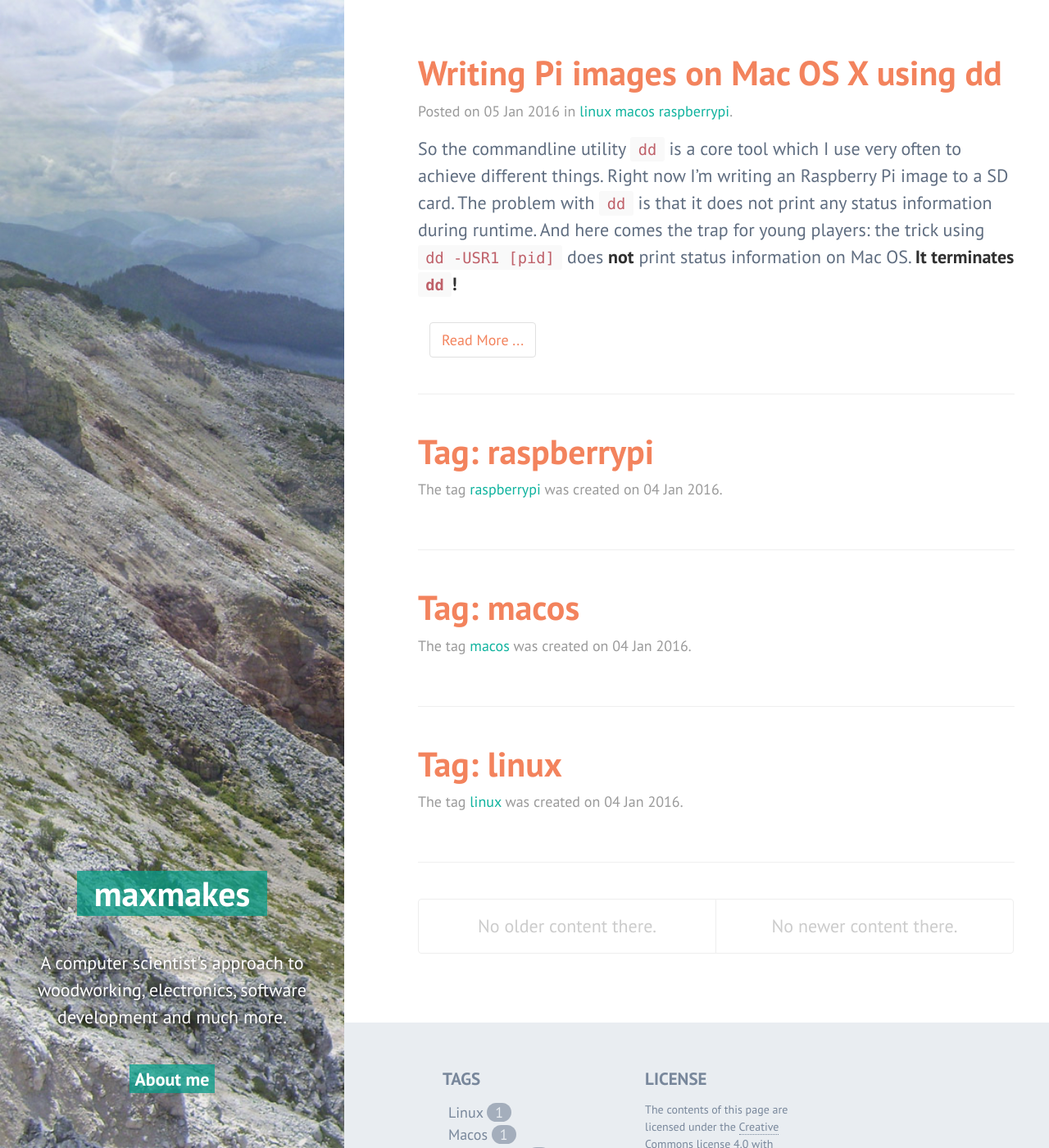
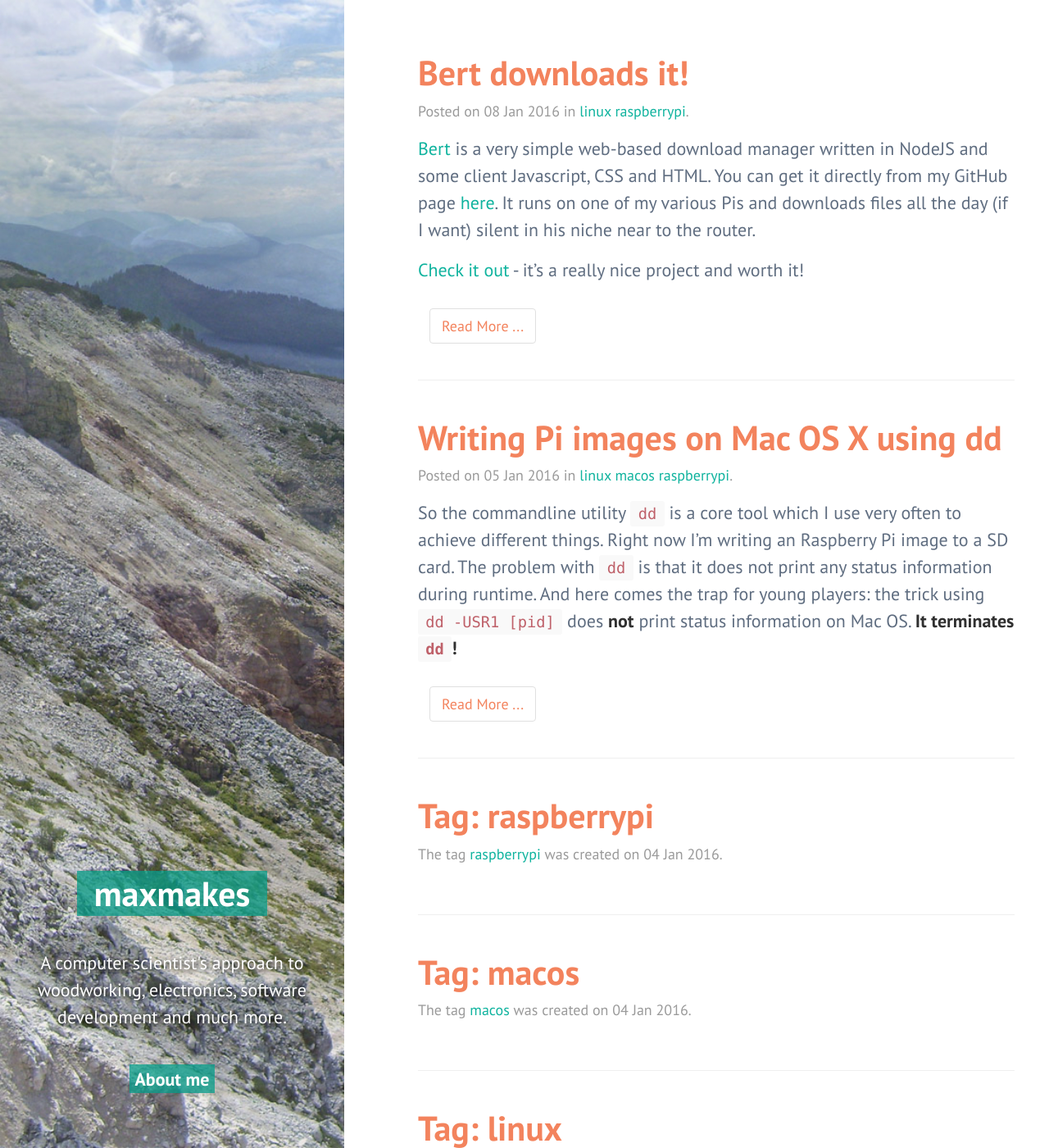
Before and after one commit to maxstrauch/maxstrauch.github.io, a Jekyll site: the page built from index.html, in a window 1280 px wide and 1400 px high. Shown: the whole window at 82% size. Built offline with Jekyll 4.4.1, drawn with Linux system fonts in a browser that asks for light colours; the list of posts is cut into pages by our own code; some of the changed lines change nothing that is shown.

Commit message:
New post

```diff
--- a/_includes/footer.html
+++ b/_includes/footer.html
@@ -18,7 +18,7 @@
       <p>
         The contents of this page are licensed under the <a href="https://creativecommons.org/">Creative Commons</a> license <a href="http://creativecommons.org/licenses/by-sa/4.0/">4.0 with flags &quot;BY&quot; and &quot;SA&quot;.</a>
       </p>
-      <p class="hide-link"><a href="http://creativecommons.org/licenses/by-sa/4.0/"><img src="/css/by-sa.png" alt="Attribution-ShareAlike 4.0 International" title="Attribution-ShareAlike 4.0 International" /></a></p>
+      <p class="hide-link"><a href="http://creativecommons.org/licenses/by-sa/4.0/"><img src="/css/by-sa.png" alt="Attribution-ShareAlike 4.0 International" class="ignore" title="Attribution-ShareAlike 4.0 International" /></a></p>
       <p>
           You are free to share and adapt this work but you must give appropriate credit and distribute your derivation under the same license.
       </p>
@@ -31,3 +31,14 @@
     {{ site.copyright_notice }}
   </div>
 </footer>
+
+<script>
+  (function(i,s,o,g,r,a,m){i['GoogleAnalyticsObject']=r;i[r]=i[r]||function(){
+  (i[r].q=i[r].q||[]).push(arguments)},i[r].l=1*new Date();a=s.createElement(o),
+  m=s.getElementsByTagName(o)[0];a.async=1;a.src=g;m.parentNode.insertBefore(a,m)
+  })(window,document,'script','//www.google-analytics.com/analytics.js','ga');
+
+  ga('create', 'UA-72191716-1', 'auto');
+  ga('send', 'pageview');
+
+</script>
--- /dev/null
+++ b/_posts/2016-01-08-bert-downloads-it.markdown
@@ -0,0 +1,55 @@
+---
+layout: post
+title: "Bert downloads it!"
+tags: linux raspberrypi
+---
+
+[Bert](https://github.com/maxstrauch/bert) is a very simple web-based download manager written in NodeJS and some client Javascript, CSS and HTML. You can get it directly from my GitHub page [here](https://github.com/maxstrauch/bert). It runs on one of my various Pis and downloads files all the day (if I want) silent in his niche near to the router.
+
+[Check it out](https://github.com/maxstrauch/bert) - it's a really nice project and worth it!
+
+<!--more-->
+
+![Screenshot of Bert.](https://raw.githubusercontent.com/maxstrauch/bert/master/screenshot.png)
+
+
+## Motivation
+
+I often need to download large files from the internet like Linux images or a lot other stuff. Since my internet connection isn't that great at all I decided to look for a simple download manager. Unfortunately I couldn't find any suitable one for the Pi which provides a *simple* (!) web-interface to provide a URL and let it download in a queue setting. The last point is really important since my internet connection is not good enough for handling multiple file downloads.
+
+## A look into the history
+
+This happened back in october 2012. Since the Pi was a really new thing I decided to get one and dedicate it to download files. Since there was no suitable software out there I created a really dirty PHP script which uses the `system` function quite often to invoke bash scripts and `wget` to download things.
+
+In August 2015 I decided that my solution works so nice (despite the fact that its a dirty PHP hack) and is so simple that I really should spend an other X hours to make it nicer and publish it so that other people could use it if they need a simple download manager for the Pi - *it works certainly on all other Linux systems and on Mac OS X*.
+
+One interesting thing you can see here is that I used the dirty hack for around three years. And that's a behaviour I often see in (big) business: if there is a system the people stick to it and this is not at all motivated by costs of migration to a new system. People get used to a certain behaviour and familiarize with it. Even if there are bugs they create little workarounds and live with it - just like me. And this is a really nice oberservation.
+
+## Why NodeJS?
+
+So Javascript was one of the first programming languages I get used to back in - I think - 2005 and I really like it because of it's functional touch and clear structure and freedom (and obviously since I'm a Java guy). So when I heared about [NodeJS](https://nodejs.org/en/) I really wanted to try it and use it for a little project. So I thought: why not create a re-spin of my download manager and do it with NodeJS?
+
+And I did it and it turned out really nice. I even compiled it on the Raspberry Pi with some trouble which you can read about [here](http://stackoverflow.com/q/29407283/2429611).
+
+## Features
+
+ - First of all: **it's simple**. I really wanted something which works out-of-the box and has a URL submit function and downlaods the files in a queue setting. If I want something complex I could probably find it out there (like [FatRat](http://alternativeto.net/software/fatrat/) etc.).
+ - Very important: the **queue behaviour** for the reason explained before.
+ - The ability of executing a user script: when I get my downloaded files from the Pi I use a USB thumb drive. I've a script which mounts it, copies all files and unmounts it. Running this script from the web interface **and** monitoring the script's output is a requirement which is not so common in other available software products ... project justified ;-)
+ - Clear downloads, shutdown server and other helpful stuff. Yes, check.
+ - With my old "stupid" download manager I often downloaded some **files twice**. So [Bert](https://github.com/maxstrauch/bert) detects this and warns me. Nice.
+ - **Lightweight** -- it's written on NodeJS and runs on all Linux systems (since it uses `wget`, `du` and `df`). It's small and no installation needed. Check.
+
+## Future development
+
+As you might guess there might be no huge future development besides bug fixing since I don't know if somebody is interested in this project and for me it fits my needs so no need to invest a huge amount of further work into it (yet). It fulfils its purpose quite good since I'm using it the last couple of days now and it gives me all features that I need.
+
+If I really have spare time I might consider the following points:
+
+ - **proper disk space usage** -- currently the disk space usage indicator is not as good as I like it. The current amount of disk space is calculated by dividing the size of the downloads directory by the total space of the partition [Bert](https://github.com/maxstrauch/bert) is stored on. Yes, there might be other files on this partition so that these values are not showing the *real* remaining space.
+ - **configuration file instead of `server.js`** -- it might be also a good idea to put the configuration variables from the first 32 lines of `server.js` into a seperate JSON file to allow a more simple access and update of [Berts](https://github.com/maxstrauch/bert) files. Currently you must manually copy over the variables.
+ - **create a custom download module** -- invoking `wget` from NodeJS might work (obviously) but is not very nice. It would be nicer to have a NodeJS implementation of a web downloader.
+
+<br/>
+
+So that's it. [Bert](https://github.com/maxstrauch/bert) the f*****g hippo is really nice. [Go check it out!](https://github.com/maxstrauch/bert).
```
